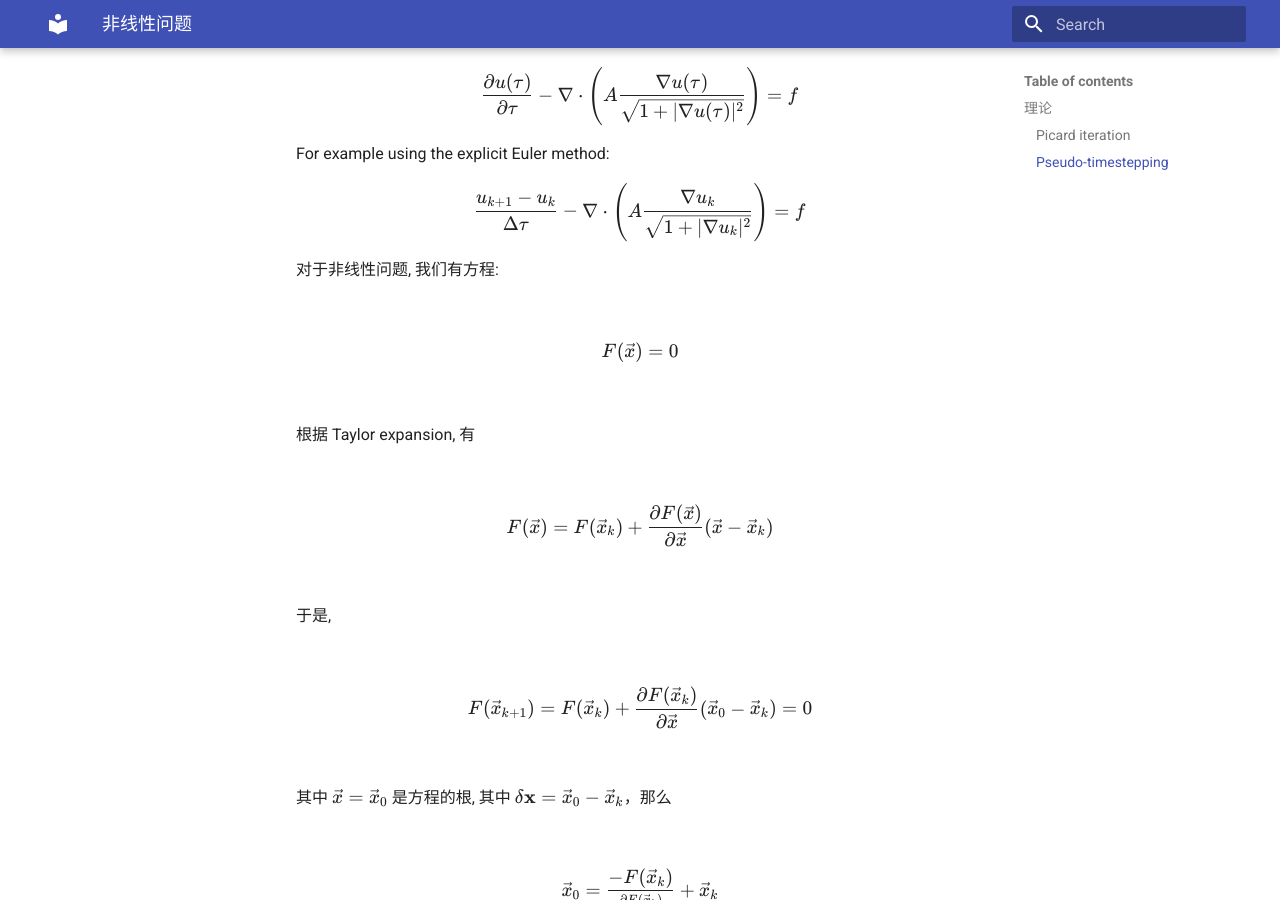
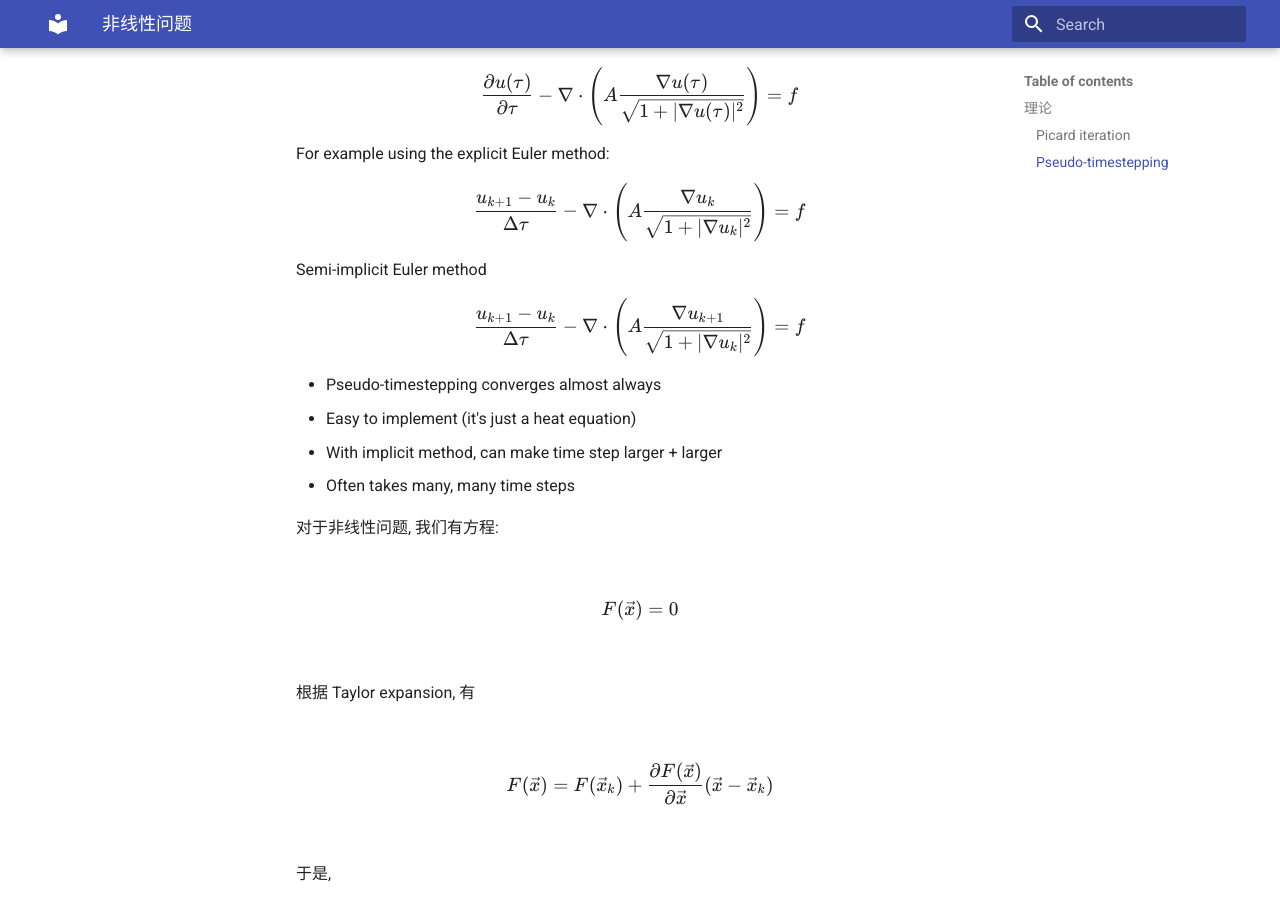
Before and after one commit to ymma98/technotes, an MkDocs documentation site: the page built from docs/FEM/dealii-08_非线性问题.md, in a window 1280 px wide and 900 px high, scrolled down 1672 px. Built offline with MkDocs 1.6.1 and Material for MkDocs 9.7.7, drawn with Linux system fonts in a browser that asks for light colours.

Commit message:
docs/FEM/dealii-08_非线性问题.md updated from https://stackedit.cn/

```diff
--- a/docs/FEM/dealii-08_非线性问题.md
+++ b/docs/FEM/dealii-08_非线性问题.md
@@ -58,7 +58,15 @@ $$
 \frac{u_{k+1} - u_k}{\Delta \tau} - \nabla \cdot \left( A \frac{\nabla u_k}{\sqrt{1 + |\nabla u_k|^2}} \right) = f
 $$
 
+Semi-implicit Euler method
+$$
+\frac{u_{k+1} - u_k}{\Delta \tau} - \nabla \cdot \left( A \frac{\nabla u_{k+1}}{\sqrt{1 + |\nabla u_k|^2}} \right) = f
+$$
 
+- Pseudo-timestepping converges almost always
+- Easy to implement (it's just a heat equation)
+- With implicit method, can make time step larger + larger
+- Often takes many, many time steps
 
 
 
```
Also changed, not shown: other parts of docs/FEM/dealii-08_非线性问题.md (+4 -3 lines).
